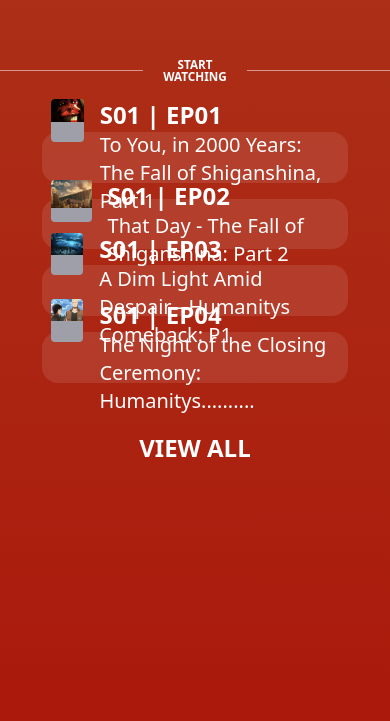
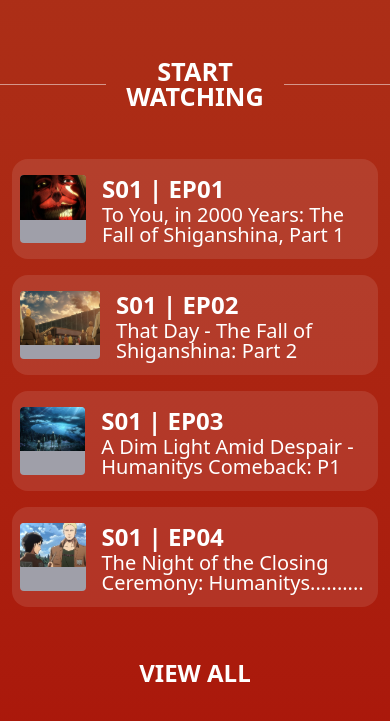
Before and after one commit to DikshantJangra/AttackOnTitans, a React (Vite) app: page / in a window 390 px wide. Shown: the part 1669-2390 px from the top of the page. Built offline with nearby package versions, Linux system fonts and the light colour scheme; a web font is replaced by a local one.

Commit message:
Almost atleast somewhat responsive

```diff
--- a/src/components/Episodes.jsx
+++ b/src/components/Episodes.jsx
@@ -18,26 +18,27 @@ const Episodes = () => {
         {img:'/ep4Img.png', ep:'S01 | EP04', title:'The Night of the Closing Ceremony: Humanitys..........'},
     ]
     return (
-    <div className='h-screen py-10'> {/* Parent Div */}
+    <div className='h-dvh py-10'> {/* Parent Div */}
 
         {/* Start Watching text: Improvement required: Proper responsiveness! */}
         <div className='flex justify-center items-center gap-5'>
-            <div className='border-t-1 border-white/50 w-[30vmax]'></div> {/* These should not tound the borders in responsive designs */}
-            <h1 className='text-white font-bold text-[3vw] uppercase text-center leading-none'>Start Watching</h1>
+            <div className='border-t-1 border-white/50 w-[30vmax]'></div> {/* These should not touch the borders in responsive designs */}
+            <h1 className='text-white font-bold text-[3vmax] uppercase text-center leading-none'>Start Watching</h1> {/* Heading */}
             <div className='border-t-1 border-white/50 w-[30vmax]'></div>
         </div>
 
-        {/* First 5 episodes [Unresponsive yet!] */}
-        <div className='px-[5vmax] py-[4vmax]'>
+        {/* First 5 episodes [Need to make responsive better! especially ep img part!] */}
+        <div className='px-3 py-[4vmax]'>
             {episodesData.map((episode, idx)=>(
-                <div key={idx} className='flex justify-between items-center my-4 text-white h-[6vmax] w-full bg-white/10 rounded-2xl p-[1vmax] py-[3vmax]'>
-                    <div className="flex">
-                        <div className='h-[5vmax] w-[8vmax] bg-zinc-400 rounded-[4px] mr-4 bg-cover overflow-hidden'>
+                <div key={idx} className='flex justify-between items-center my-4 text-white h-25 w-full bg-white/10 rounded-2xl p-[1vmax] py-[3vmax]'>
+                    <div className="flex items-center">
+                        {/* Episode image container */}
+                        <div className='h-17 w-30 bg-zinc-400 rounded-[4px] mr-4 bg-cover overflow-hidden'>
                             <img src={episode.img} alt={episode.ep} />
                         </div>
                         <div>
                             <h2 className='font-bold text-2xl'>{episode.ep}</h2>
-                            <p className='text-xl font-extralight'>{episode.title}</p>
+                            <p className='text-xl font-extralight leading-5'>{episode.title}</p>
                         </div>
                     </div>
                     {/* <span className="text-8xl"><MdKeyboardArrowRight /></span> */}
```
